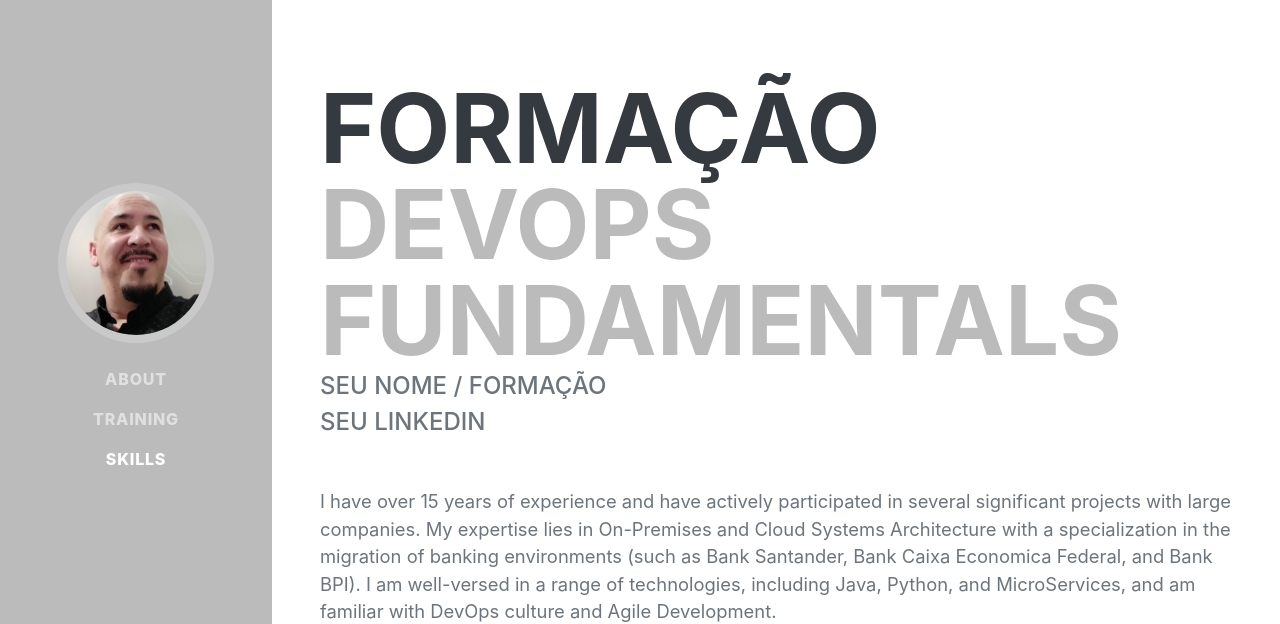
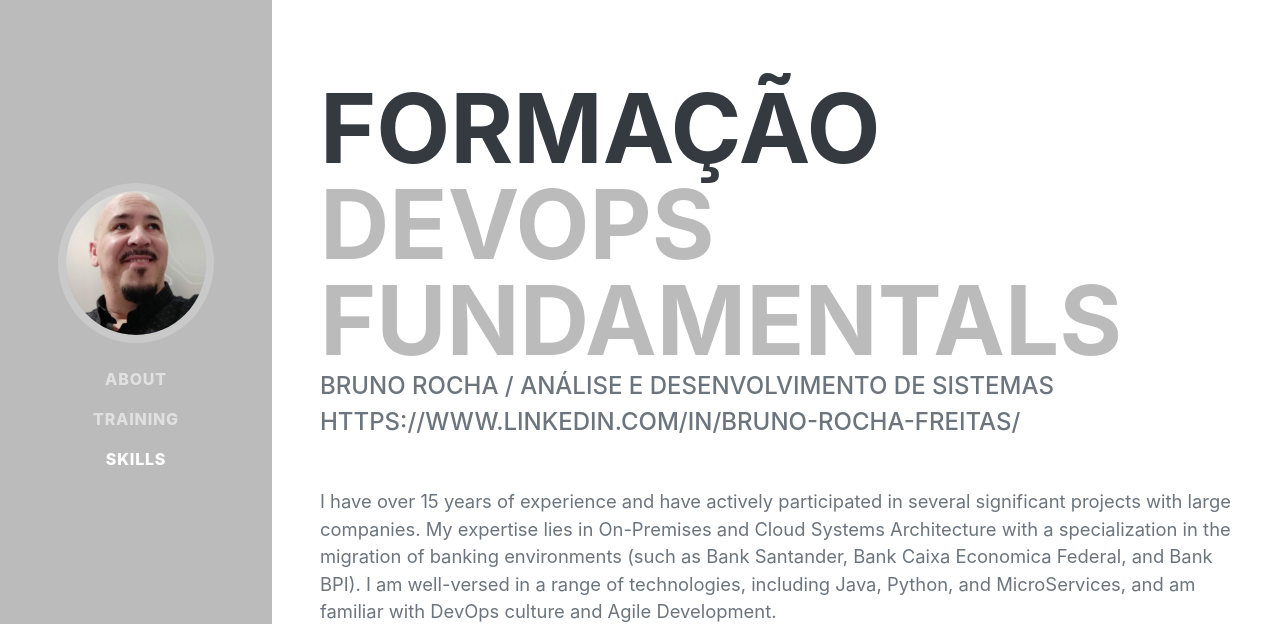
Before and after one commit to brunorocha-dev/aula-devops-essential, a plain HTML site: page index.html in a window 1280 px wide. Shown: the top 624 px of the page. Drawn offline with nearby package versions, Linux system fonts and the light colour scheme; a web font is replaced by a local one.

Commit message:
Alteração  para aula - entrega

```diff
--- a/index.html
+++ b/index.html
@@ -42,8 +42,8 @@
                         <span class="text-primary">DevOps Fundamentals</span>
                     </h1>
                     <div class="subheading mb-5">
-                        SEU NOME / FORMAÇÃO
-                    </br> SEU LINKEDIN
+                        Bruno Rocha / Análise e Desenvolvimento de Sistemas
+                    </br> https://www.linkedin.com/in/bruno-rocha-freitas/
                     </div>
                     <p class="lead mb-5">
                         I have over 15 years of experience and have actively participated in several significant projects with large companies. My expertise lies in On-Premises and Cloud Systems Architecture with a specialization in the migration of banking environments (such as Bank Santander, Bank Caixa Economica Federal, and Bank BPI). I am well-versed in a range of technologies, including Java, Python, and MicroServices, and am familiar with DevOps culture and Agile Development.
```
Also changed, not shown: 1 other file.
